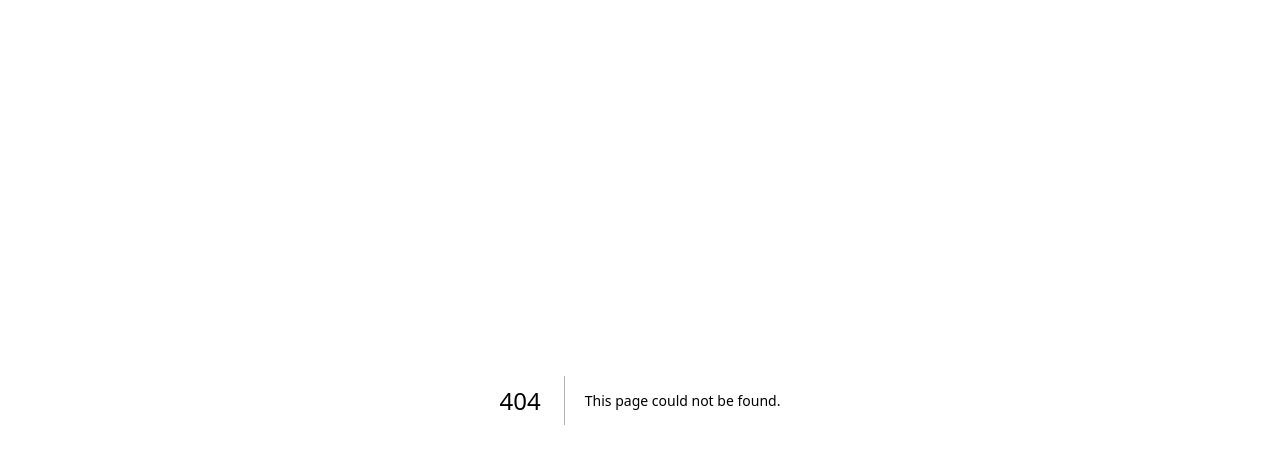
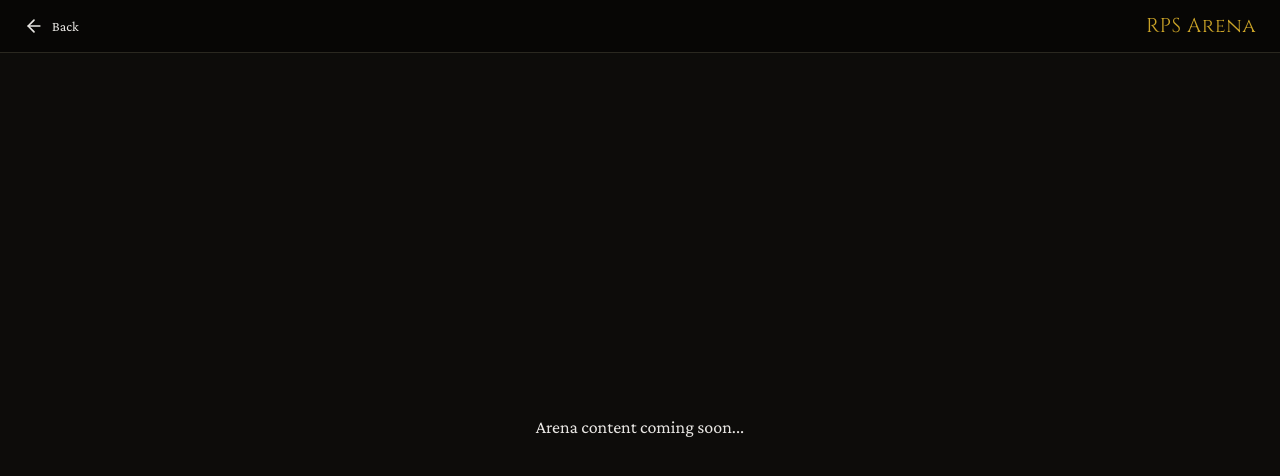
Before and after one commit to Sahil-Basumatary/rock-paper-scissors-game, a Next.js app in the folder frontend/: page /arena in a window 1280 px wide. Before the commit this address had no page. Shown: the top 476 px of the page. Built offline with nearby package versions, Linux system fonts and the light colour scheme.

Commit message:
feat: add ArenaNav component and arena route layout

```diff
--- /dev/null
+++ b/frontend/src/app/arena/layout.tsx
@@ -0,0 +1,14 @@
+import ArenaNav from "@/components/ui/ArenaNav";
+
+export default function ArenaLayout({
+  children,
+}: {
+  children: React.ReactNode;
+}) {
+  return (
+    <div className="min-h-screen flex flex-col bg-arena-dark">
+      <ArenaNav />
+      {children}
+    </div>
+  );
+}
--- /dev/null
+++ b/frontend/src/app/arena/page.tsx
@@ -0,0 +1,11 @@
+"use client";
+
+export default function ArenaPage() {
+  return (
+    <div className="flex-1 flex items-center justify-center">
+      <p className="font-body text-foreground/50 text-lg">
+        Arena content coming soon...
+      </p>
+    </div>
+  );
+}
--- /dev/null
+++ b/frontend/src/components/ui/ArenaNav.tsx
@@ -0,0 +1,29 @@
+"use client";
+
+import { UserButton } from "@clerk/nextjs";
+import { ArrowLeft } from "lucide-react";
+import Link from "next/link";
+
+export default function ArenaNav() {
+  return (
+    <nav className="sticky top-0 z-50 flex items-center justify-between px-6 py-3 bg-arena-darker border-b border-arena-border">
+      <Link
+        href="/"
+        className="flex items-center gap-2 text-foreground/70 hover:text-gold-400 transition-colors"
+      >
+        <ArrowLeft className="w-5 h-5" />
+        <span className="font-body text-sm hidden sm:inline">Back</span>
+      </Link>
+      <h1 className="font-display text-xl text-gold-500 tracking-wide">
+        RPS Arena
+      </h1>
+      <UserButton
+        appearance={{
+          elements: {
+            avatarBox: "w-9 h-9",
+          },
+        }}
+      />
+    </nav>
+  );
+}
```
